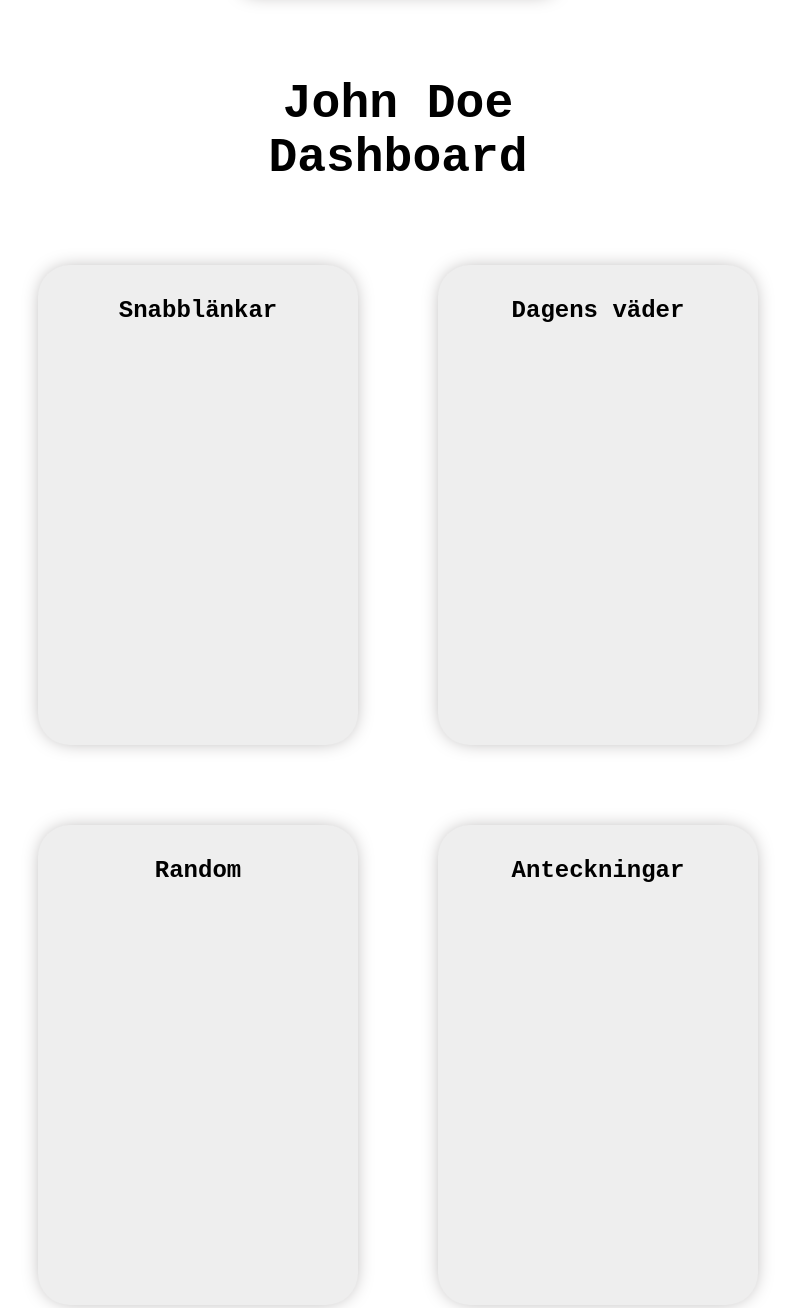
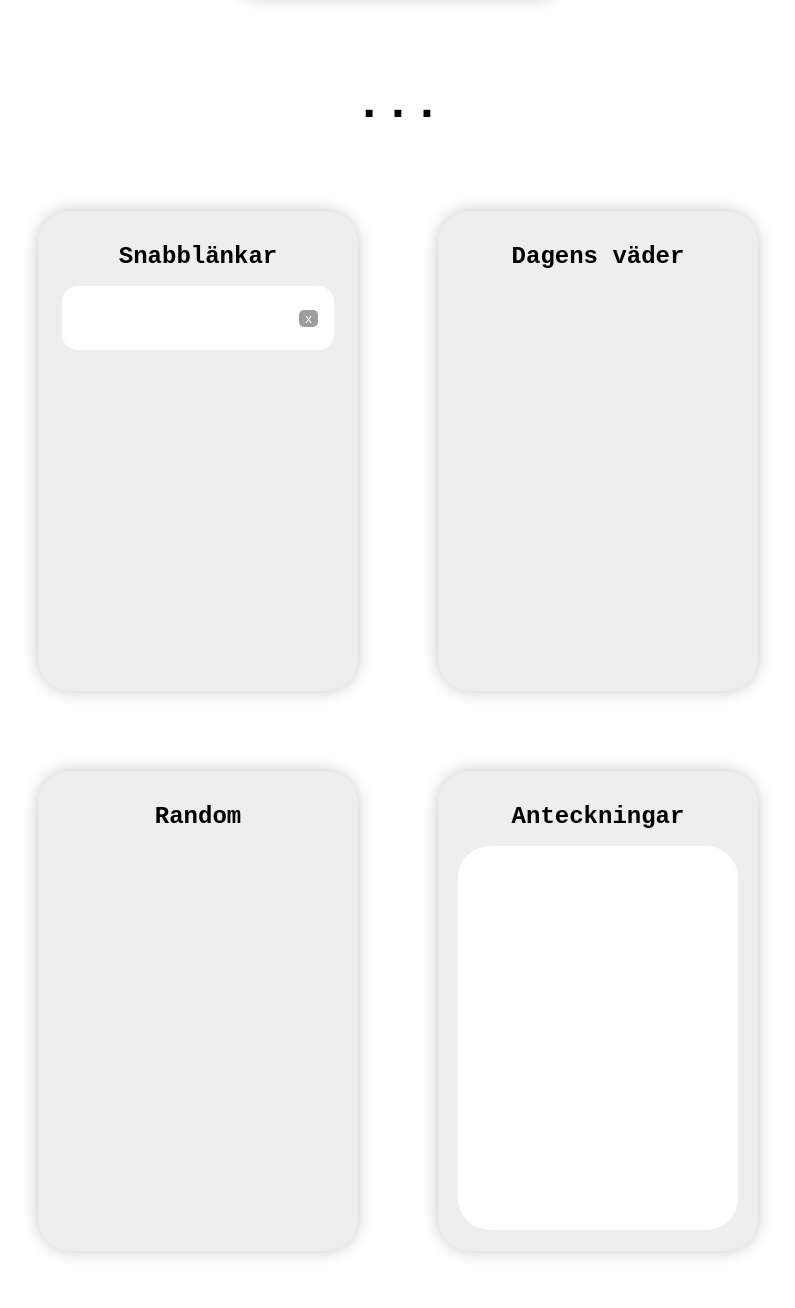
Before and after one commit to Simon-jmk/Dashboard-FJS23, a website built with Vite: page Vite - Dashboard/index.html in a window 1280 px wide. Shown: the part 115-1423 px from the top of the page, without its empty margins (242-1037 px from the left). Built offline with nearby package versions, Linux system fonts and the light colour scheme.

Commit message:
Notebook function + editable Titel

```diff
--- a/Vite - Dashboard/index.html
+++ b/Vite - Dashboard/index.html
@@ -17,12 +17,16 @@
           </div>
         </div>
         <div class="title">
-          <h1 class="title-text">John Doe Dashboard</h1>
+          <h1 class="title-text" id="dashboardTitle" contenteditable="true">John Doe Dashboard</h1>
         </div>
         <div class="card-wrapper">
           <div class="card-divider">
             <div class="card link">
               <h2 class="text">Snabblänkar</h2>
+              <div class="saved-link">
+                <a href=""></a>
+                <button class="remove-btn">x</button>
+              </div>
             </div>
             <div class="card weather">
               <h2 class="text">Dagens väder</h2>
@@ -34,6 +38,9 @@
             </div>
             <div class="card note">
               <h2 class="text">Anteckningar</h2>
+              <div class="noteboard">
+                <div contenteditable="true" class="noteboard-text"></div>
+              </div>
             </div>
           </div>
         </div>
--- a/Vite - Dashboard/main.js
+++ b/Vite - Dashboard/main.js
@@ -1,5 +1,7 @@
 import axios from "axios";
 
+
+// CLOCK
 let time = document.getElementById("time");
 
 setInterval(() =>{
@@ -11,3 +13,39 @@ let date = document.getElementById("date");
 
 let dateFormat = { month: 'long', year: 'numeric', day: 'numeric' };
 date.innerHTML = new Date().toLocaleDateString('sv-SE', dateFormat);
+
+
+
+// NOTEBOARD
+document.addEventListener('DOMContentLoaded', function() {
+    const noteboardText = document.querySelector('.noteboard-text');
+
+    const savedNote = localStorage.getItem('savedNote');
+    if (savedNote) {
+        noteboardText.innerHTML = savedNote;
+    }
+
+    noteboardText.addEventListener('input', function() {
+        localStorage.setItem('savedNote', noteboardText.innerHTML);
+    });
+});
+
+// TITLE TEXT
+document.addEventListener('DOMContentLoaded', (event) => {
+    const savedTitle = localStorage.getItem('dashboardTitle');
+    const placeholderText = '...';
+
+    dashboardTitle.innerText = localStorage.getItem('dashboardTitle') || placeholderText;
+
+    dashboardTitle.addEventListener('blur', () => {
+        const titleText = dashboardTitle.innerText.trim() || placeholderText;
+        localStorage.setItem('dashboardTitle', titleText === placeholderText ? '' : titleText);
+        dashboardTitle.innerText = titleText;
+      });
+
+      dashboardTitle.addEventListener('focus', () => {
+        if (dashboardTitle.innerText === placeholderText) {
+          dashboardTitle.innerText = '';
+        }
+      });
+    });
--- a/Vite - Dashboard/style.css
+++ b/Vite - Dashboard/style.css
@@ -62,6 +62,7 @@ h2 {
     text-align: center;
     font-family: 'Courier New', Courier, monospace;
     max-width: 20rem;
+    outline: none;
 }
 .card-wrapper {
     grid-area: cards;
@@ -110,3 +111,52 @@ footer {
     box-shadow: var(--shadow);
     margin-bottom: 5rem;
 }
+.note {
+    display: flex;
+    flex-direction: column;
+    align-items: center;
+    gap: 1rem;
+}
+.noteboard {
+    background-color: white;
+    border-radius: 2rem;
+    width: calc(100% - 2.5rem);
+    height: calc(100% - 6rem);
+    ::-webkit-scrollbar {
+        display: none;
+    }
+    -ms-overflow-style: none;
+}
+.noteboard-text {
+    padding: 2rem;
+    outline: none;
+    max-width: 17rem;
+    max-height: 23rem;
+    font-family: 'Courier New', Courier, monospace;
+    overflow-y: auto;
+    scrollbar-width: none;
+}
+
+.link {
+    display: flex;
+    flex-direction: column;
+    align-items: center;
+    gap: 1rem;
+
+}
+.saved-link {
+    display: flex;
+    justify-content: space-between;
+    align-items: center;
+    width: calc(100% - 3rem);
+    height: 4rem;
+    background-color: white;
+    border-radius: 1rem;
+}
+.remove-btn {
+    background-color: rgb(156, 156, 156);
+    color: white;
+    border: none;
+    border-radius: 5px;
+    margin-right: 1rem;
+  }
```
